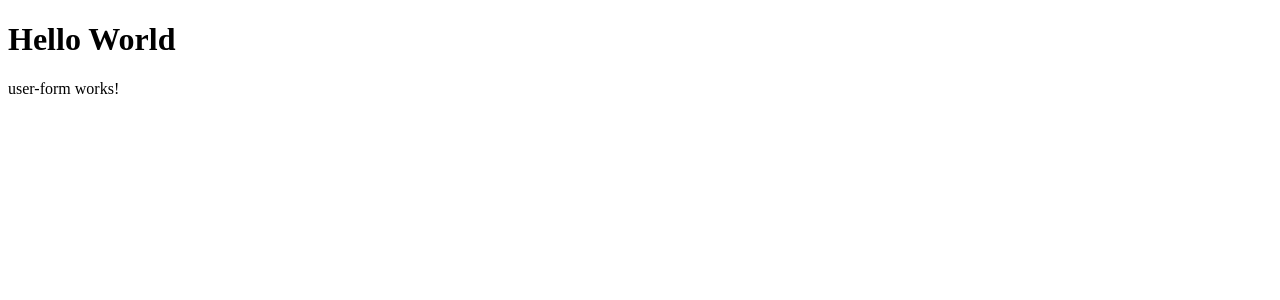
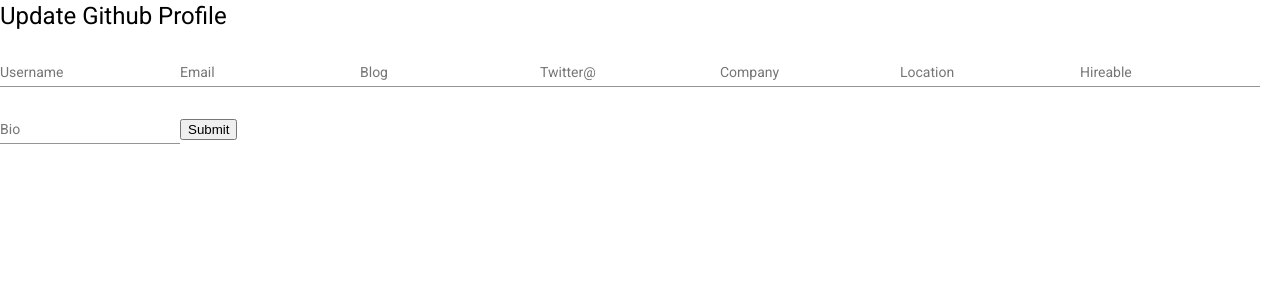
Before and after one commit to ArtisanTechGroup/NestJS-OAuth, an Angular app: page / in a window 1280 px wide. Shown: the top 300 px of the page. Built offline with nearby package versions, Linux system fonts and the light colour scheme.

Commit message:
basic structure of form complete

```diff
--- a/angular.json
+++ b/angular.json
@@ -24,6 +24,7 @@
               "src/assets"
             ],
             "styles": [
+              "./node_modules/@angular/material/prebuilt-themes/indigo-pink.css",
               "src/styles.css"
             ],
             "scripts": []
@@ -87,6 +88,7 @@
               "src/assets"
             ],
             "styles": [
+              "./node_modules/@angular/material/prebuilt-themes/indigo-pink.css",
               "src/styles.css"
             ],
             "scripts": []
--- a/package.json
+++ b/package.json
@@ -17,10 +17,12 @@
   "private": true,
   "dependencies": {
     "@angular/animations": "~11.0.6",
+    "@angular/cdk": "^11.0.3",
     "@angular/common": "~11.0.6",
     "@angular/compiler": "~11.0.6",
     "@angular/core": "~11.0.6",
     "@angular/forms": "~11.0.6",
+    "@angular/material": "^11.0.3",
     "@angular/platform-browser": "~11.0.6",
     "@angular/platform-browser-dynamic": "~11.0.6",
     "@angular/platform-server": "~11.0.6",
--- a/src/app/app.component.html
+++ b/src/app/app.component.html
@@ -1,4 +1,2 @@
-<h1>Hello World</h1>
 <app-user-form></app-user-form>
-
 <router-outlet></router-outlet>
--- a/src/app/components/user-form/user-form.component.css
+++ b/src/app/components/user-form/user-form.component.css
@@ -0,0 +1,13 @@
+.example-form {
+  min-width: 150px;
+  max-width: 500px;
+  width: 100%;
+}
+
+.example-full-width {
+  width: 100%;
+}
+
+td {
+  padding-right: 8px;
+}
--- a/src/app/components/user-form/user-form.component.html
+++ b/src/app/components/user-form/user-form.component.html
@@ -1 +1,32 @@
-<p>user-form works!</p>
+<div>
+  <div>
+    <h1>Update Github Profile</h1>
+    <form [formGroup]="userForm" (ngSubmit)="onSubmit()">
+      <mat-form-field>
+        <input matInput placeholder="Username" formControlName="name" />
+      </mat-form-field>
+      <mat-form-field>
+        <input matInput placeholder="Email" formControlName="email" />
+      </mat-form-field>
+      <mat-form-field>
+        <input matInput placeholder="Blog" formControlName="blog" />
+      </mat-form-field>
+      <mat-form-field>
+        <input matInput placeholder="Twitter@" formControlName="twitter" />
+      </mat-form-field>
+      <mat-form-field>
+        <input matInput placeholder="Company" formControlName="company" />
+      </mat-form-field>
+      <mat-form-field>
+        <input matInput placeholder="Location" formControlName="location" />
+      </mat-form-field>
+      <mat-form-field>
+        <input matInput placeholder="Hireable" formControlName="hireable" />
+      </mat-form-field>
+      <mat-form-field>
+        <input matInput placeholder="Bio" formControlName="bio" />
+      </mat-form-field>
+      <button type="submit">Submit</button>
+    </form>
+  </div>
+</div>
--- a/src/app/components/user-form/user-form.component.ts
+++ b/src/app/components/user-form/user-form.component.ts
@@ -1,15 +1,30 @@
 import { Component, OnInit } from '@angular/core';
+import { FormBuilder, FormGroup } from '@angular/forms';
 
 @Component({
   selector: 'app-user-form',
   templateUrl: './user-form.component.html',
-  styleUrls: ['./user-form.component.css']
+  styleUrls: ['./user-form.component.css'],
 })
 export class UserFormComponent implements OnInit {
+  userForm: FormGroup;
 
-  constructor() { }
+  constructor(private fb: FormBuilder) {}
 
   ngOnInit(): void {
+    this.userForm = this.fb.group({
+      name: '',
+      email: '',
+      blog: '',
+      twitter: '',
+      company: '',
+      location: '',
+      hireable: '',
+      bio: '',
+    });
   }
 
+  onSubmit() {
+    console.log(this.userForm.value);
+  }
 }
--- a/src/index.html
+++ b/src/index.html
@@ -6,8 +6,10 @@
   <base href="/">
   <meta name="viewport" content="width=device-width, initial-scale=1">
   <link rel="icon" type="image/x-icon" href="favicon.ico">
+  <link href="https://fonts.googleapis.com/css?family=Roboto:300,400,500&display=swap" rel="stylesheet">
+  <link href="https://fonts.googleapis.com/icon?family=Material+Icons" rel="stylesheet">
 </head>
-<body>
+<body class="mat-typography">
   <app-root></app-root>
 </body>
 </html>
--- a/src/styles.css
+++ b/src/styles.css
@@ -1 +1,11 @@
 /* You can add global styles to this file, and also import other style files */
+@import "@angular/material/prebuilt-themes/deeppurple-amber.css";
+
+html,
+body {
+  height: 100%;
+}
+body {
+  margin: 0;
+  font-family: Roboto, "Helvetica Neue", sans-serif;
+}
```
Also changed, not shown: src/app/app.module.ts (+15 -0 lines), 1 other file (tests, documents, lock files or other folders).
